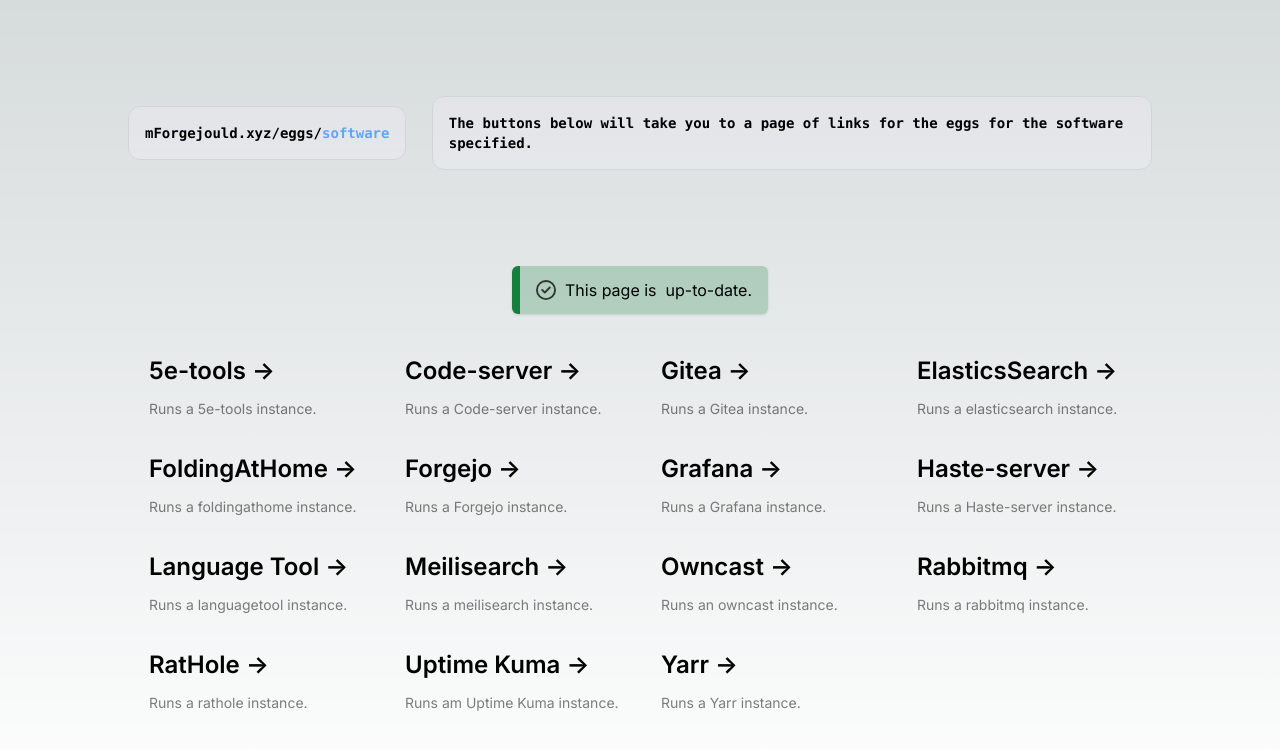
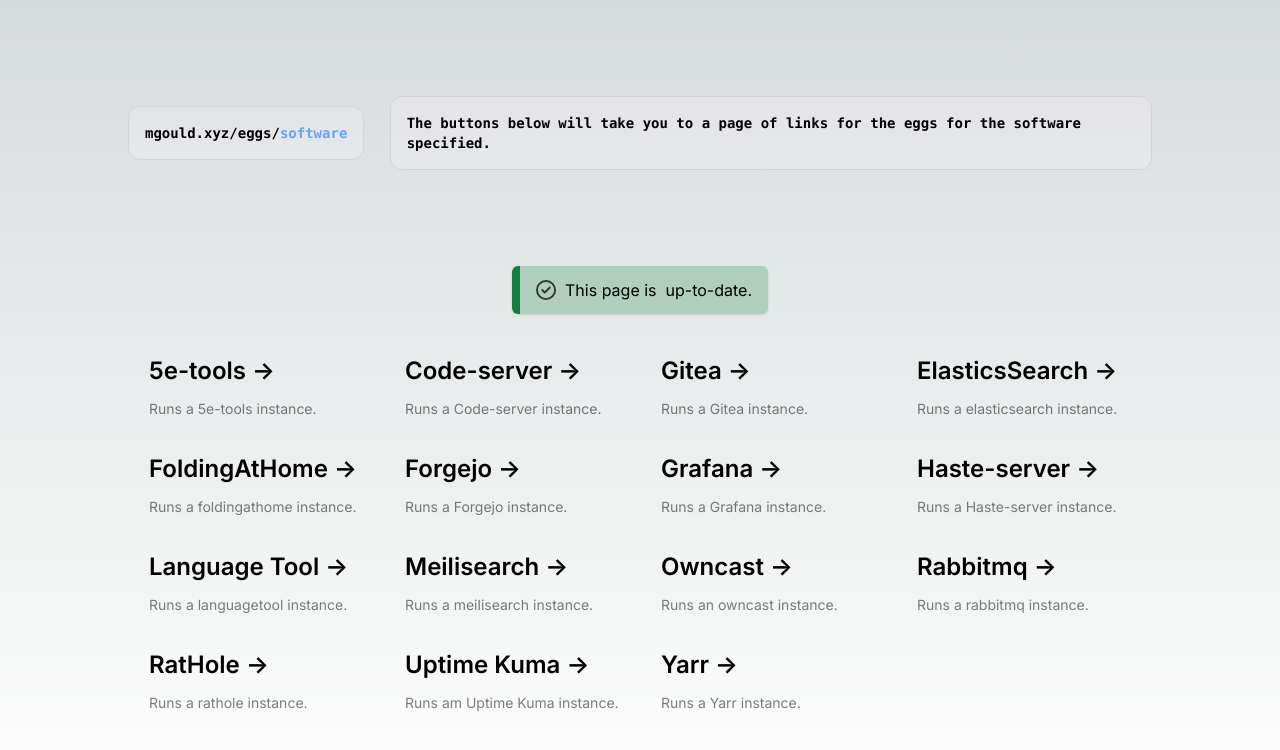
Before and after one commit to Spoopy2023/eggs.mgould.xyz, a Next.js app: page /software in a window 1280 px wide. Shown: the top 750 px of the page. Built offline with nearby package versions, Linux system fonts and the light colour scheme; what tailwindcss-animated would draw is missing.

Commit message:
Update page.js

```diff
--- a/app/software/page.js
+++ b/app/software/page.js
@@ -9,7 +9,7 @@
         <main className="flex min-h-screen flex-col items-center justify-between p-24">
             <div className="z-10 max-w-5xl w-full items-center justify-between font-mono text-sm lg:flex">
                 <p className="fixed left-0 top-0 flex w-full justify-center border-b border-gray-300 bg-gradient-to-b from-zinc-200 pb-6 pt-8 backdrop-blur-2xl dark:border-neutral-800 dark:bg-zinc-800/30 dark:from-inherit lg:static lg:w-auto  lg:rounded-xl lg:border lg:bg-gray-200 lg:p-4 lg:dark:bg-zinc-800/30">
-                    <code className="font-mono font-bold"><a href="https://mForgejould.xyz" className="hover:underline">mForgejould.xyz</a>/<a href="/" className="hover:underline">eggs</a>/<a className="text-blue-400">software </a></code>
+                    <code className="font-mono font-bold"><a href="https://mForgejould.xyz" className="hover:underline">mgould.xyz</a>/<a href="/" className="hover:underline">eggs</a>/<a className="text-blue-400">software </a></code>
                 </p>&nbsp;&nbsp;&nbsp;
                 <p className="fixed left-0 top-0 flex w-full justify-center border-b border-gray-300 bg-gradient-to-b from-zinc-200 pb-6 pt-8 backdrop-blur-2xl dark:border-neutral-800 dark:bg-zinc-800/30 dark:from-inherit lg:static lg:w-auto  lg:rounded-xl lg:border lg:bg-gray-200 lg:p-4 lg:dark:bg-zinc-800/30">
                     <code className="font-mono font-bold">The buttons below will take you to a page of links for the eggs for the software specified.</code>
```
